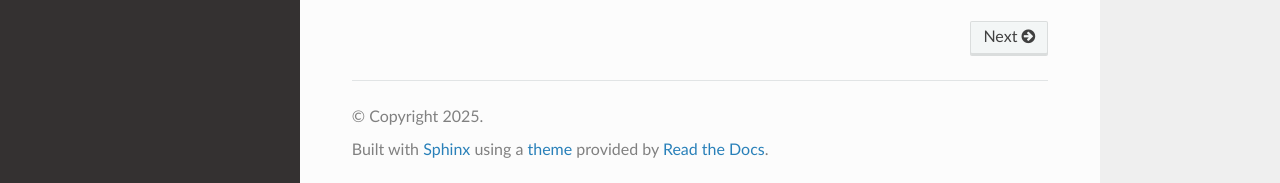
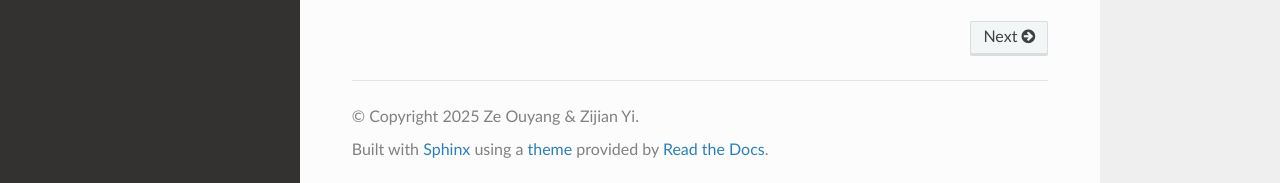
Before and after one commit to ze-ouyang/cupyint_doc, a Sphinx documentation site: the page built from docs/source/index.rst, in a window 1280 px wide and 1082 px high. Shown: the part 896-1079 px from the top of the window. Built offline with Sphinx 7.4.7 and the Read the Docs theme 3.1.0, drawn with Linux system fonts in a browser that asks for light colours.

Commit message:
Update conf.py

```diff
--- a/docs/source/conf.py
+++ b/docs/source/conf.py
@@ -3,8 +3,8 @@
 # -- Project information
 
 project = 'cupyint'
-copyright = '2025'
-author = 'Ze Ouyang'
+copyright = '2025 Ze Ouyang & Zijian Yi'
+author = 'Ze Ouyang, Zijian Yi'
 
 release = '0.1'
 version = '0.1.9'
```
